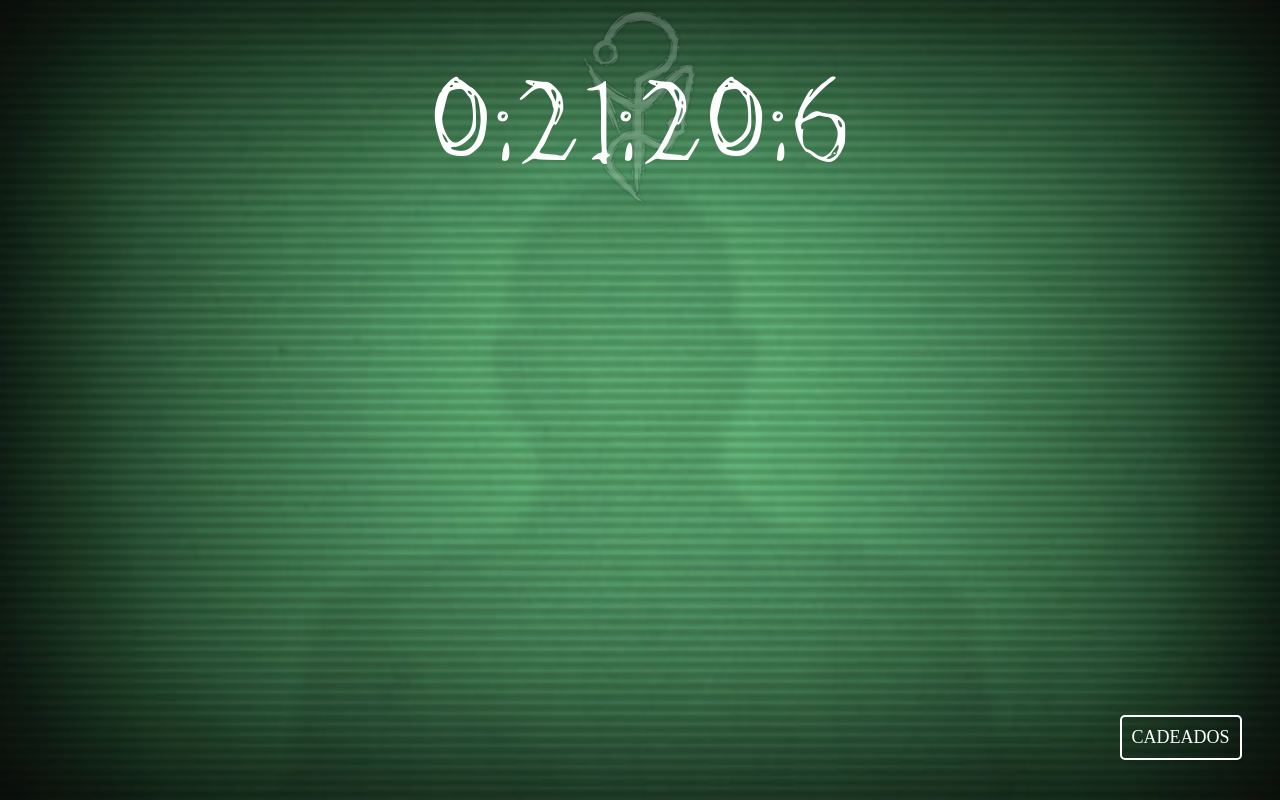
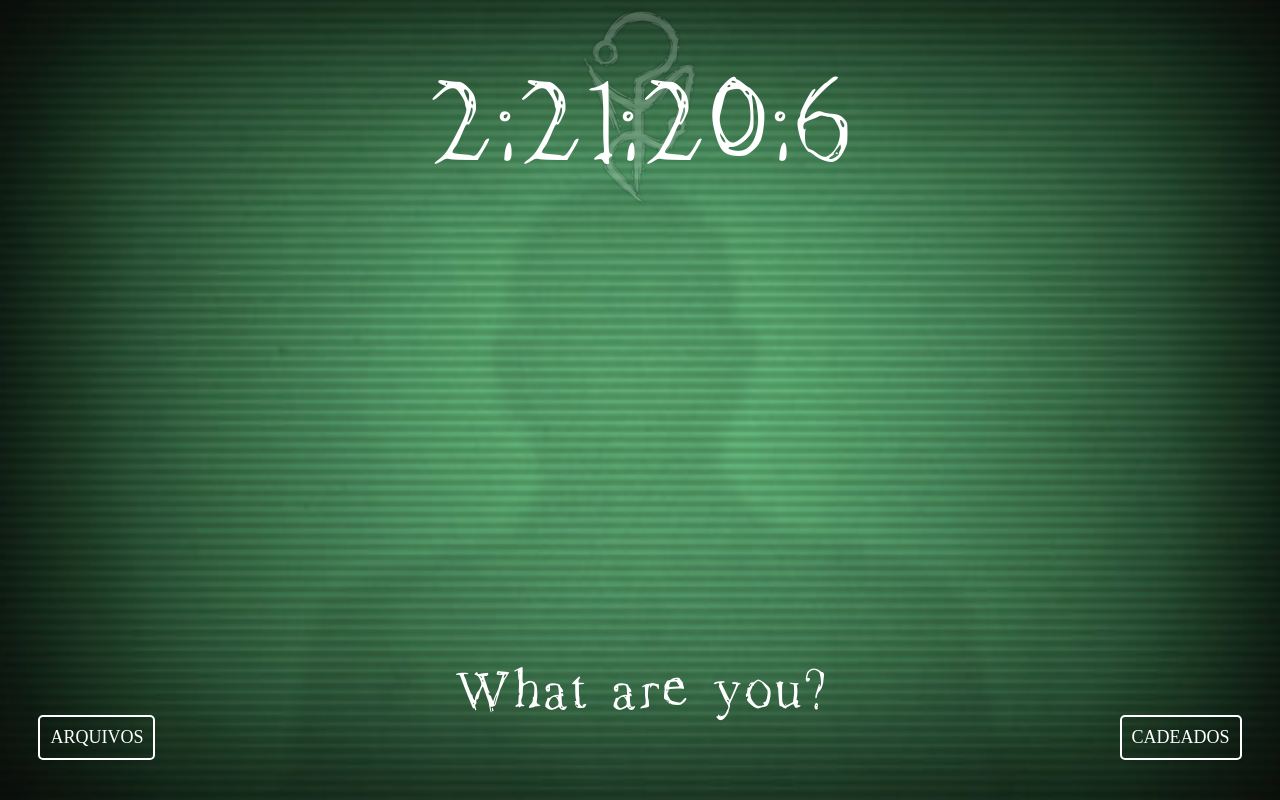
Before and after one commit to DayRay/oabsurdo, a plain HTML site: page index.html in a window 1280 px wide. Drawn offline with Linux system fonts and the light colour scheme; a web font is replaced by a local one.

Commit message:
Atualização2

```diff
--- a/CSS.css
+++ b/CSS.css
@@ -1,5 +1,6 @@
 
 *{
+  font-family:rnwt;
   color:white;
 }
 @font-face {
@@ -96,3 +97,30 @@ body{
   background-color:white;
   border: 2px solid white;
 }
+.bug-animation2 {
+  display: inline-block;
+  padding: 10px;
+  border: 2px solid rgb(255, 255, 255);
+  border-radius: 5px;
+  font-size: 18px;
+  text-decoration: none;
+  color: rgb(255, 255, 255);
+  transition: transform 0.3s;
+  position: fixed;
+  bottom: 5%;
+  left: 3%;
+  z-index:2;
+}
+.bug-animation2:hover {
+  color:black;
+  background-color:white;
+  border: 2px solid white;
+}
+#days{
+  padding-top: 35%;
+  text-align: center;
+  font-weight:inherit;
+  z-index: 1;
+  font-size:84px;
+  color:rgb(255, 255, 255);
+}
--- a/Formatações.css
+++ b/Formatações.css
@@ -11,6 +11,20 @@
 body{
     background-color: black;
 }
+
+#countdown {
+    z-index: 1;
+      font-size: 110px;
+      text-align: center;
+      font-weight:inherit;
+      font-family:rnwt;
+      position: fixed;
+        bottom: -7%;
+        left: 52%;
+        transform: translate(-50%, -50%);
+      color:white;
+  }
+
 html {
     font-family: Bahnschrift;
     font-size: 62.5%;
@@ -55,23 +69,49 @@ h1{
 .greySite:hover{
     color: rgb(85, 85, 85);
 }
+
 .bug-animation {
     display: inline-block;
     padding: 10px;
-    border: 2px solid black;
+    border: 2px solid rgb(255, 255, 255);
     border-radius: 5px;
     font-size: 18px;
     text-decoration: none;
-    color: black;
-    background-color: #F3F3F3;
+    color: rgb(255, 255, 255);
     transition: transform 0.3s;
     position: fixed;
     bottom: 5%;
     right: 3%;
+    z-index:2;
   }
+
   .bug-animation:hover {
-    transform: scale(1.1);
+    color:black;
+    background-color:white;
+    border: 2px solid white;
   }
+
+  .bug-animation2 {
+    display: inline-block;
+    padding: 10px;
+    border: 2px solid rgb(255, 255, 255);
+    border-radius: 5px;
+    font-size: 18px;
+    text-decoration: none;
+    color: rgb(255, 255, 255);
+    transition: transform 0.3s;
+    position: fixed;
+    bottom: 5%;
+    left: 3%;
+    z-index:2;
+  }
+
+  .bug-animation2:hover {
+    color:black;
+    background-color:white;
+    border: 2px solid white;
+  }
+
 .grid-texto{
     text-decoration: none;
     color: white;
@@ -130,3 +170,18 @@ section .texto {
         padding-bottom: 10rem;
     }
 }
+#dot-sessoes{
+    color:white;
+    margin: 1rem;
+    text-align: center;
+}
+#text-sessoes{
+    font-size: 12rem;
+
+    display: inline-block;
+    padding: 15px;
+    border-radius: 5px;
+}
+#text-sessoes:hover{
+    color: #000000;
+}
--- a/JS.js
+++ b/JS.js
@@ -1,5 +1,5 @@
     // Set the countdown date and time
-    var countdownDate = new Date("August 08, 2023 18:00:00").getTime();
+    var countdownDate = new Date("August 10, 2023 18:00:00").getTime();
 
     // Update the countdown every second
     var countdown = setInterval(function() {
--- a/fonts/stylesheet.css
+++ b/fonts/stylesheet.css
@@ -10,3 +10,6 @@
 #countdown{
     font-family:roman_new_timesmedium;
 }
+#days{
+    font-family:roman_new_timesmedium;
+}
--- a/index.html
+++ b/index.html
@@ -3,7 +3,7 @@
 <head>
     <meta charset="utf-8">
     <meta name="viewport" content="width=device-width, initial-scale=1">
-    <title>08/08</title>
+    <title>10/08</title>
     <link rel="icon" href="imagens/Medo.webp" type="image/x-icon">
     <link href="CSS.css" rel="stylesheet" type="text/css"/>
     <link href="fonts/stylesheet.css" rel="stylesheet" type="text/css"/>
@@ -17,7 +17,11 @@
         </div>
     </div>
     </section>
+    <section>
+        <div id="days">What are you?</div>
+    </section>
     <div><a class="bug-animation" href="sites/chaves.html">CADEADOS</a></div>
+    <div><a class="bug-animation2" href="sites/arquivos.html">ARQUIVOS</a></div>
 </body>
 <script src="animação.js"></script>
 <script src="JS.js"></script>
```
Also changed, not shown: enigmas.css (added, +9 -0 lines), sites/arquivos.html (added, +26 -0 lines), sites/chaves.html (+1 -1 lines), sites/gabriel.html (+1 -1 lines), sites/grey.html (+1 -1 lines), imagens/fundo2.png (added).
